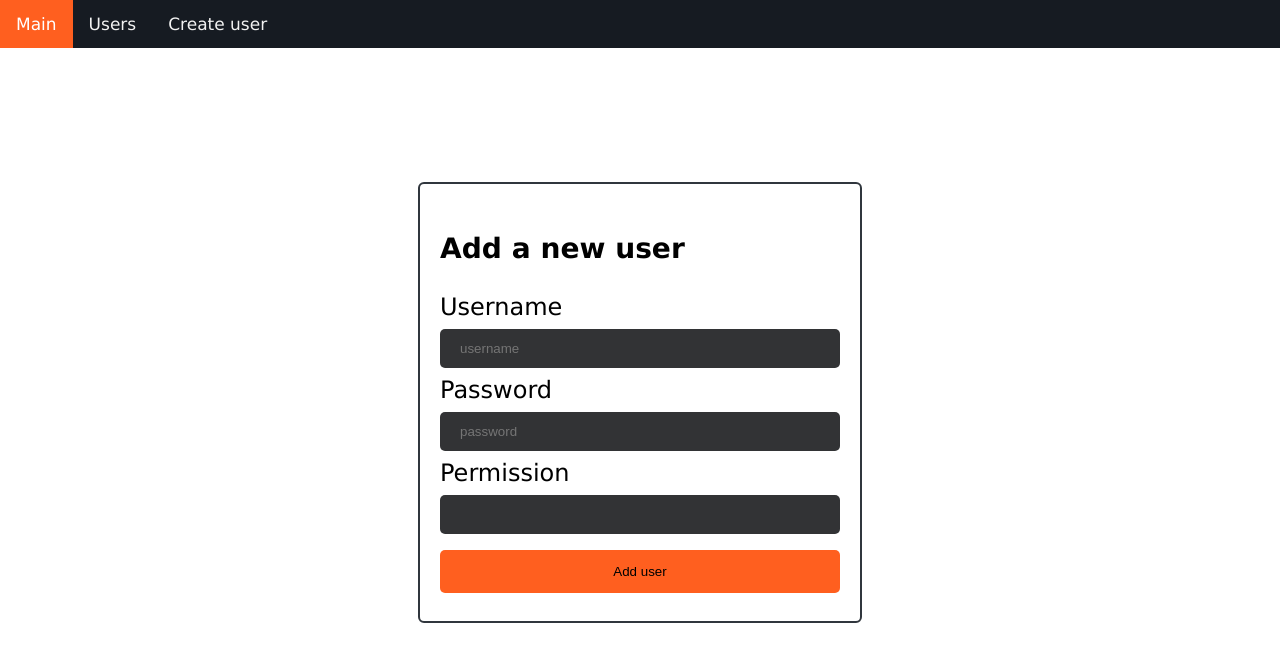
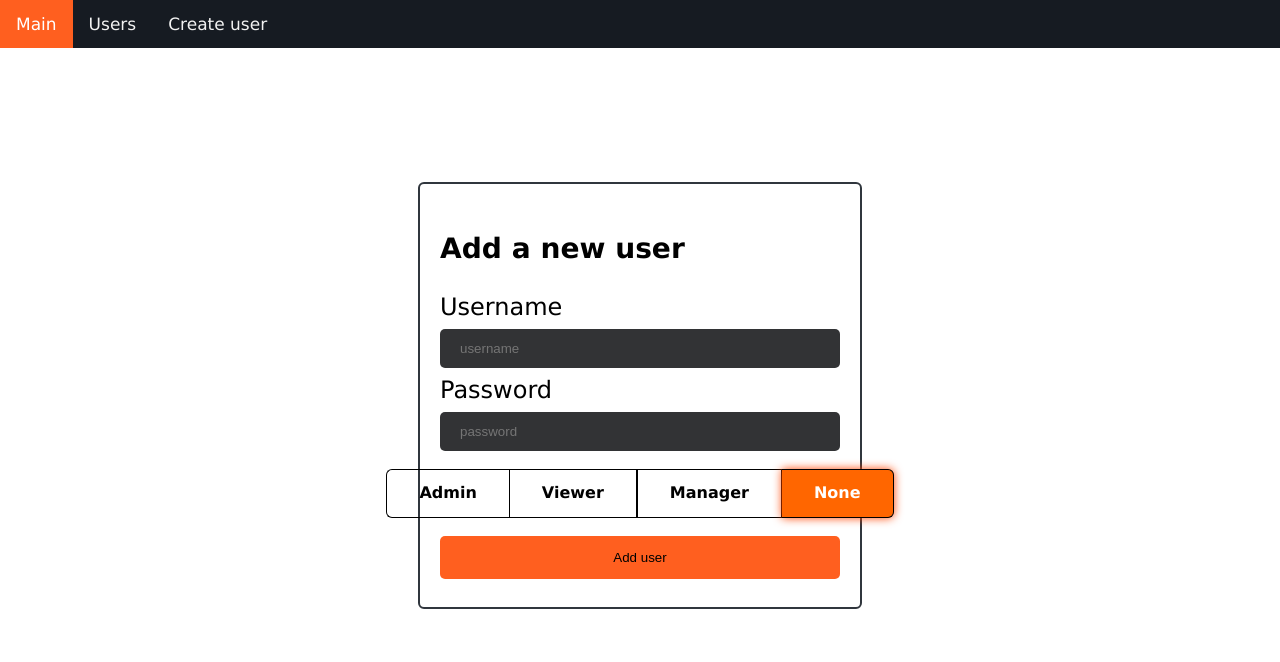
Before and after one commit to galchapman/Scouting-2022, a website: page www/adduser.html in a window 1280 px wide. Drawn offline with Linux system fonts and the light colour scheme.

Commit message:
Add radio buttons in create user

```diff
--- a/database.js
+++ b/database.js
@@ -8,9 +8,9 @@ let db = new sqlite3.Database('database.db');
 initDatabase()
 
 
-function insert_user(name, password, permissions) {
+function insert_user(name, password, permissions, callback) {
 	bcrypt.hash(password, 4).then((hash) => {
-		db.run("INSERT INTO USERS (NAME, PASSWORD, PERMISSION_LEVEL) VALUES (?, ?, ?)", [name, hash, permissions])
+		db.run("INSERT INTO USERS (NAME, PASSWORD, PERMISSION_LEVEL) VALUES (?, ?, ?)", [name, hash, permissions], callback)
 	})
 }
 
--- a/www/adduser.html
+++ b/www/adduser.html
@@ -11,14 +11,22 @@
 			<a href="./adduser.html">Create user</a>
 		</div>
 		<div class="form-container adduser">
-			<form method="POST" action="adduser.html">
+			<form method="POST" action="adduser.html" dir="ltr">
 				<h3>Add a new user</h3>
 				<label for="new-username-field">Username</label>
 				<input id="new-username-field" type="text" name="username" placeholder="username" required>
 				<label for="new-password-field">Password</label>
 				<input id="new-password-field" type="password" name="password" placeholder="password">
-				<label for="permission-field">Permission</label>
-				<input id="permission-field" type="text" name="permission-level" placeholder="">
+				<div class="toggle" style="padding: auto;">
+					<input type="radio" name="permission-level" value="Admin" id="0" hidden>
+					<label for="0">Admin</label>
+					<input type="radio" name="permission-level" value="Viewer" id="1" hidden>
+					<label for="1">Viewer</label>
+					<input type="radio" name="permission-level" value="Manager" id="2" hidden>
+					<label for="2">Manager</label>
+					<input type="radio" name="permission-level" value="None" id="3" hidden checked>
+					<label for="3">None</label>
+				</div>
 				<button type="submit">Add user</button>
 			</form>
 		</div>
--- a/www/main.css
+++ b/www/main.css
@@ -26,6 +26,7 @@ body {
 	font-size: 150%;
 	font-family: Verdana, sans-serif;
 	color: var(--text-color);
+	direction: rtl;
 }
 
 .nav-bar {
@@ -196,3 +197,52 @@ form button {
 	--bg-opacity: 1;
 	background-color: rgba(255,255,255,var(--bg-opacity));
 }
+
+.toggle {
+	font-size: 0;
+	direction: ltr;
+	display: flex;
+	justify-content: center;
+	padding: 10px;
+	overflow: visible;
+}
+
+.toggle input {
+	width: 0;
+	height: 0;
+	position: absolute;
+}
+
+.toggle input:checked + label {
+	background-color: #ff6600;
+	color: #FFF;
+	box-shadow: 0 0 10px orangered;
+	border-color: #000000;
+	z-index: 1;
+}
+
+.toggle input + label:first-of-type {
+	border-radius: 6px 0 0 6px;
+	border-right: none;
+}
+
+.toggle input + label:last-of-type {
+	border-radius: 0 6px 6px 0;
+	border-left: none;
+}
+
+.toggle input + label {
+	margin: 0;
+	padding: 0.75rem 2rem;
+	box-sizing: border-box;
+	position: relative;
+	display: inline-block;
+	border: solid 1px rgb(0, 0, 0);
+	background-color: var(--background-color);
+	font-size: 1rem;
+	line-height: 140%;
+	font-weight: 600;
+	text-align: center;
+	box-shadow: 0 0 0 rgba(255, 255, 255, 0);
+	transition: border-color 0.15s ease-out, color 0.25s ease-out, background-color 0.15s ease-out, box-shadow 0.15s ease-out;
+}
```
Also changed, not shown: www/adduser.js (+13 -9 lines), www/index.html (+4 -2 lines).
